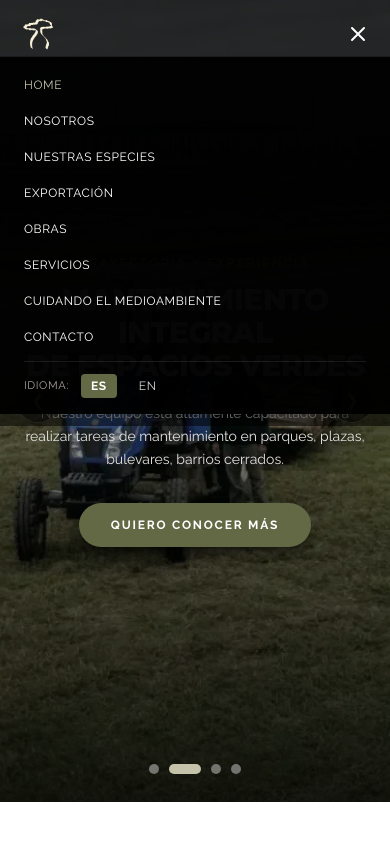
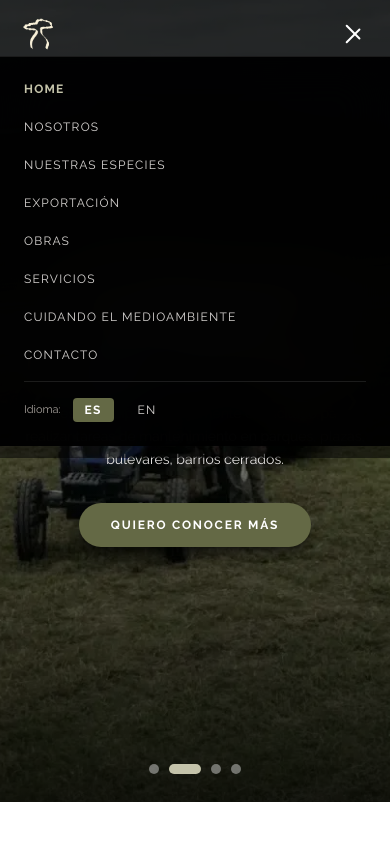
Before and after one commit to pablolospe/native-trees-demo, a Next.js app: page / in a window 390 px wide. Both pictures are taken after a click on the button 358 px from the left and 34 px from the top of the page. Shown: the top 844 px of the page. Built offline with nearby package versions, Linux system fonts and the light colour scheme.

Commit message:
feat: add animated mobile menu with staggered entrance and custom hamburger icon

```diff
--- a/app/globals.css
+++ b/app/globals.css
@@ -68,3 +68,29 @@
 .hoverbox-back {
   transform: rotateY(180deg);
 }
+
+/* Animations */
+@keyframes fadeIn {
+  from { opacity: 0; transform: translateY(8px); }
+  to { opacity: 1; transform: translateY(0); }
+}
+
+.animate-fade-in {
+  animation: fadeIn 0.35s cubic-bezier(0.16, 1, 0.3, 1) forwards;
+}
+
+/* Staggered entrance for menu items */
+@keyframes slideInUp {
+  from {
+    opacity: 0;
+    transform: translateY(12px);
+  }
+  to {
+    opacity: 1;
+    transform: translateY(0);
+  }
+}
+
+.animate-menu-item {
+  animation: slideInUp 0.4s cubic-bezier(0.16, 1, 0.3, 1) forwards;
+}
--- a/app/page.tsx
+++ b/app/page.tsx
@@ -462,52 +462,104 @@ export default function NativeTreesHome() {
             </div>
           </nav>
 
-          {/* Mobile hamburger */}
-          <div className="flex lg:hidden items-center gap-3">
+          {/* Animated Hamburger Icon */}
+          <div className="flex lg:hidden items-center">
             <button
               onClick={() => setMobileMenuOpen(!mobileMenuOpen)}
-              className="text-white p-1"
+              className="text-white p-2 focus:outline-none relative w-10 h-10 flex items-center justify-center rounded-md hover:bg-white/10 transition"
               aria-label="Toggle navigation"
             >
-              <svg className="w-6 h-6" fill="none" stroke="currentColor" viewBox="0 0 24 24">
-                {mobileMenuOpen ? (
-                  <path strokeLinecap="round" strokeLinejoin="round" strokeWidth={2} d="M6 18L18 6M6 6l12 12" />
-                ) : (
-                  <path strokeLinecap="round" strokeLinejoin="round" strokeWidth={2} d="M4 6h16M4 12h16M4 18h16" />
-                )}
-              </svg>
+              <div className="w-5 h-4 flex flex-col justify-between">
+                <span
+                  className={`h-0.5 w-full bg-white rounded-full transition-all duration-300 transform origin-left ${
+                    mobileMenuOpen ? 'rotate-45 translate-x-0.5 -translate-y-0.5' : ''
+                  }`}
+                />
+                <span
+                  className={`h-0.5 w-full bg-white rounded-full transition-all duration-200 ${
+                    mobileMenuOpen ? 'opacity-0 -translate-x-2' : 'opacity-100'
+                  }`}
+                />
+                <span
+                  className={`h-0.5 w-full bg-white rounded-full transition-all duration-300 transform origin-left ${
+                    mobileMenuOpen ? '-rotate-45 translate-x-0.5 translate-y-0.5' : ''
+                  }`}
+                />
+              </div>
             </button>
           </div>
         </div>
 
-        {/* Mobile dropdown */}
-        {mobileMenuOpen && (
-          <div className="lg:hidden bg-black/95 px-6 py-4 space-y-3 text-xs uppercase font-montserrat tracking-wider border-t border-white/10 text-white">
-            <a href="#home" onClick={() => setMobileMenuOpen(false)} className="block py-1 text-[#c4c3aa]">{t.nav.home}</a>
-            <Link href="/nosotros" onClick={() => setMobileMenuOpen(false)} className="block py-1 hover:text-[#c4c3aa]">{t.nav.nosotros}</Link>
-            <a href="#especies" onClick={() => setMobileMenuOpen(false)} className="block py-1 hover:text-[#c4c3aa]">{t.nav.especies}</a>
-            <Link href="/exportacion" onClick={() => setMobileMenuOpen(false)} className="block py-1 hover:text-[#c4c3aa]">{t.nav.exportacion}</Link>
-            <Link href="/nuestras-obras" onClick={() => setMobileMenuOpen(false)} className="block py-1 hover:text-[#c4c3aa]">{t.nav.obras}</Link>
-            <Link href="/servicios" onClick={() => setMobileMenuOpen(false)} className="block py-1 hover:text-[#c4c3aa]">{t.nav.servicios}</Link>
-            <Link href="/cuidando-el-medioambiente" onClick={() => setMobileMenuOpen(false)} className="block py-1 hover:text-[#c4c3aa]">{t.nav.medioambiente}</Link>
-            <a href="#contacto" onClick={() => setMobileMenuOpen(false)} className="block py-1 hover:text-[#c4c3aa]">{t.nav.contacto}</a>
-            <div className="pt-3 border-t border-white/10 flex items-center gap-3">
-              <span className="text-[11px] text-stone-400">Idioma:</span>
+        {/* Elegant Animated Mobile Menu Accordion / Dropdown */}
+        <div
+          className={`lg:hidden overflow-hidden transition-all duration-500 ease-[cubic-bezier(0.16,1,0.3,1)] ${
+            mobileMenuOpen ? 'max-h-[500px] opacity-100 border-t border-white/10' : 'max-h-0 opacity-0 border-t-0'
+          } bg-black/95 backdrop-blur-xl`}
+        >
+          <div className="px-6 pt-5 pb-6 space-y-3.5 text-xs uppercase font-montserrat tracking-widest text-white">
+            {[
+              { href: '#home', label: t.nav.home, active: true },
+              { href: '/nosotros', label: t.nav.nosotros },
+              { href: '#especies', label: t.nav.especies },
+              { href: '/exportacion', label: t.nav.exportacion },
+              { href: '/nuestras-obras', label: t.nav.obras },
+              { href: '/servicios', label: t.nav.servicios },
+              { href: '/cuidando-el-medioambiente', label: t.nav.medioambiente },
+              { href: '#contacto', label: t.nav.contacto },
+            ].map((item, idx) => (
+              <div
+                key={item.href}
+                className={mobileMenuOpen ? 'animate-menu-item' : ''}
+                style={{ animationDelay: `${idx * 40}ms` }}
+              >
+                {item.href.startsWith('#') ? (
+                  <a
+                    href={item.href}
+                    onClick={() => setMobileMenuOpen(false)}
+                    className={`block py-1 transition-colors ${
+                      item.active ? 'text-[#c4c3aa] font-bold' : 'text-stone-300 hover:text-[#c4c3aa]'
+                    }`}
+                  >
+                    {item.label}
+                  </a>
+                ) : (
+                  <Link
+                    href={item.href}
+                    onClick={() => setMobileMenuOpen(false)}
+                    className="block py-1 text-stone-300 hover:text-[#c4c3aa] transition-colors"
+                  >
+                    {item.label}
+                  </Link>
+                )}
+              </div>
+            ))}
+
+            <div
+              className={`pt-4 border-t border-white/10 flex items-center gap-3 ${
+                mobileMenuOpen ? 'animate-menu-item' : ''
+              }`}
+              style={{ animationDelay: '360ms' }}
+            >
+              <span className="text-[11px] text-stone-400 normal-case tracking-normal">Idioma:</span>
               <button
                 onClick={() => { setLang('es'); setMobileMenuOpen(false); }}
-                className={`text-xs px-2.5 py-1 rounded ${lang === 'es' ? 'bg-[#646945] text-white font-bold' : 'text-stone-300'}`}
+                className={`text-xs px-3 py-1 rounded transition ${
+                  lang === 'es' ? 'bg-[#646945] text-white font-bold shadow' : 'text-stone-300 hover:text-white'
+                }`}
               >
                 ES
               </button>
               <button
                 onClick={() => { setLang('en'); setMobileMenuOpen(false); }}
-                className={`text-xs px-2.5 py-1 rounded ${lang === 'en' ? 'bg-[#646945] text-white font-bold' : 'text-stone-300'}`}
+                className={`text-xs px-3 py-1 rounded transition ${
+                  lang === 'en' ? 'bg-[#646945] text-white font-bold shadow' : 'text-stone-300 hover:text-white'
+                }`}
               >
                 EN
               </button>
             </div>
           </div>
-        )}
+        </div>
       </header>
 
       {/* 🎬 HERO SLIDER: Reemplazado por video-hero-optimized.mp4 (11MB webm/mp4 comprimido sin pérdida) */}
```
